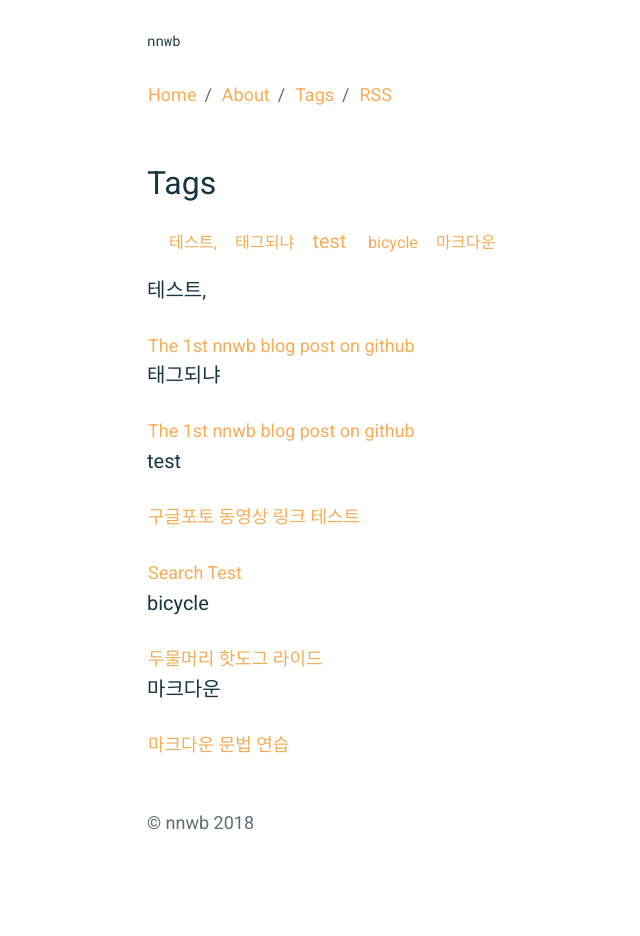
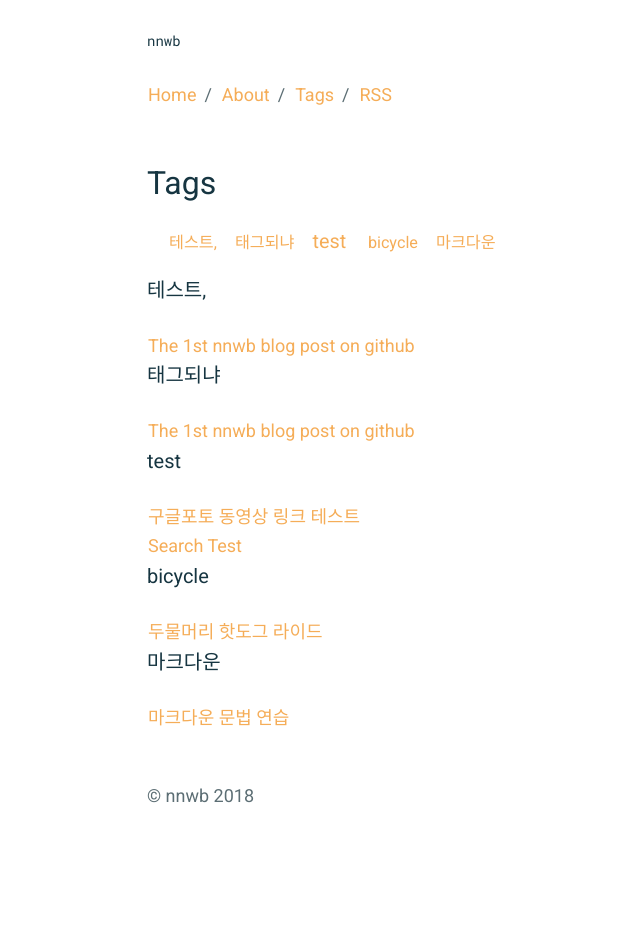
Before and after one commit to nnwb/nnwb.github.io, a Jekyll site: the page built from _pages/tags.md, in a window 1280 px wide. Shown: the whole page, without its empty margins (143-783 px from the left). Built offline with Jekyll 4.4.1, drawn with Linux system fonts in a browser that asks for light colours; after the commit the page ends 909 px from its top, so only the background shows below that.

Commit message:
Update tags.md

```diff
--- a/_pages/tags.md
+++ b/_pages/tags.md
@@ -19,8 +19,8 @@ permalink: /tags/
     {% capture tag_name %}{{ tag | first }}{% endcapture %}
     <h3 id="#{{ tag_name | slugize }}">{{ tag_name }}</h3>
     <a name="{{ tag_name | slugize }}"></a>
+    <br>
     {% for post in site.tags[tag_name] %}
-    <br>
     <article class="archive-item">
       <h4><a href="{{ root_url }}{{ post.url }}">{{post.title}}</a></h4>
     </article>
```
